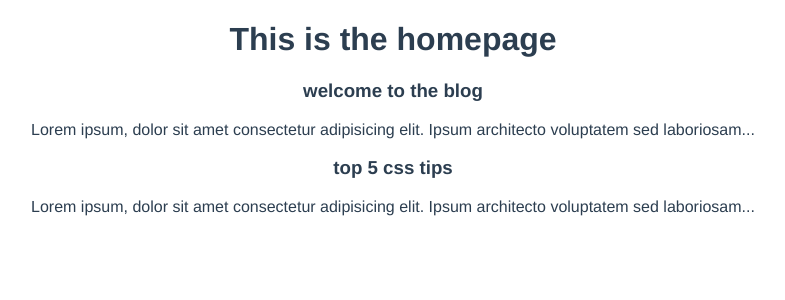
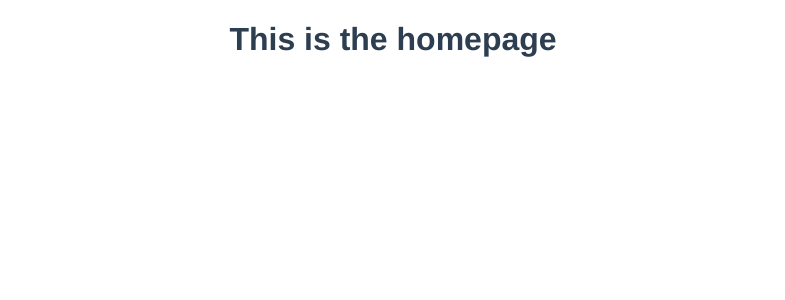
Before and after one commit to MacDavid1989/dojo-blog, a Vue app: page / in a window 1280 px wide. Shown: the top 300 px of the page, without its empty margins (247-1032 px from the left). Built offline with nearby package versions, Linux system fonts and the light colour scheme; data requests are answered from the project's data file.

Commit message:
to fetch data in setup we create an async fucntion and within we use a trycatch block where we set a variable equal to the await data from the fetched url

```diff
--- a/src/views/Home.vue
+++ b/src/views/Home.vue
@@ -15,24 +15,20 @@
   name: "Home",
   components: { PostList },
   setup() {
-    const posts = ref([
-      {
-        title: "welcome to the blog",
-        body:
-          "Lorem ipsum, dolor sit amet consectetur adipisicing elit. Ipsum architecto voluptatem sed laboriosam, ut aliquid quos sint natus, facilis exercitationem asperiores placeat cumque atque laborum numquam nulla, consectetur illum officia hic quas error repudiandae obcaecati! Facilis repellat perferendis fugiat magnam consequatur! Earum odio est itaque quidem distinctio illo architecto libero repellat eaque? Magnam facilis, obcaecati temporibus itaque quas placeat maiores dolore fugiat provident quae, sunt quia atque nisi perspiciatis quaerat ducimus. Repudiandae quia ut dolorem sapiente voluptates fugit excepturi, tempora delectus a, quisquam mollitia quasi unde temporibus quos minima recusandae exercitationem minus praesentium fugiat! Optio praesentium totam sed commodi omnis.",
-        id: 1,
-      },
-      {
-        title: "top 5 css tips",
-        body:
-          "Lorem ipsum, dolor sit amet consectetur adipisicing elit. Ipsum architecto voluptatem sed laboriosam, ut aliquid quos sint natus, facilis exercitationem asperiores placeat cumque atque laborum numquam nulla, consectetur illum officia hic quas error repudiandae obcaecati! Facilis repellat perferendis fugiat magnam consequatur! Earum odio est itaque quidem distinctio illo architecto libero repellat eaque? Magnam facilis, obcaecati temporibus itaque quas placeat maiores dolore fugiat provident quae, sunt quia atque nisi perspiciatis quaerat ducimus. Repudiandae quia ut dolorem sapiente voluptates fugit excepturi, tempora delectus a, quisquam mollitia quasi unde temporibus quos minima recusandae exercitationem minus praesentium fugiat! Optio praesentium totam sed commodi omnis.",
-        id: 2,
-      },
-    ]);
+    const posts = ref([]);
+    const error = ref(null);
 
+    const load = async () => {
+      try {
+        let data = await fetch("http://localhost:3000/posts");
 
+        console.log(data);
+      } catch (error) {}
+    };
 
-    return { posts };
+    load();
+
+    return { posts, error };
   },
 };
 </script>
```
